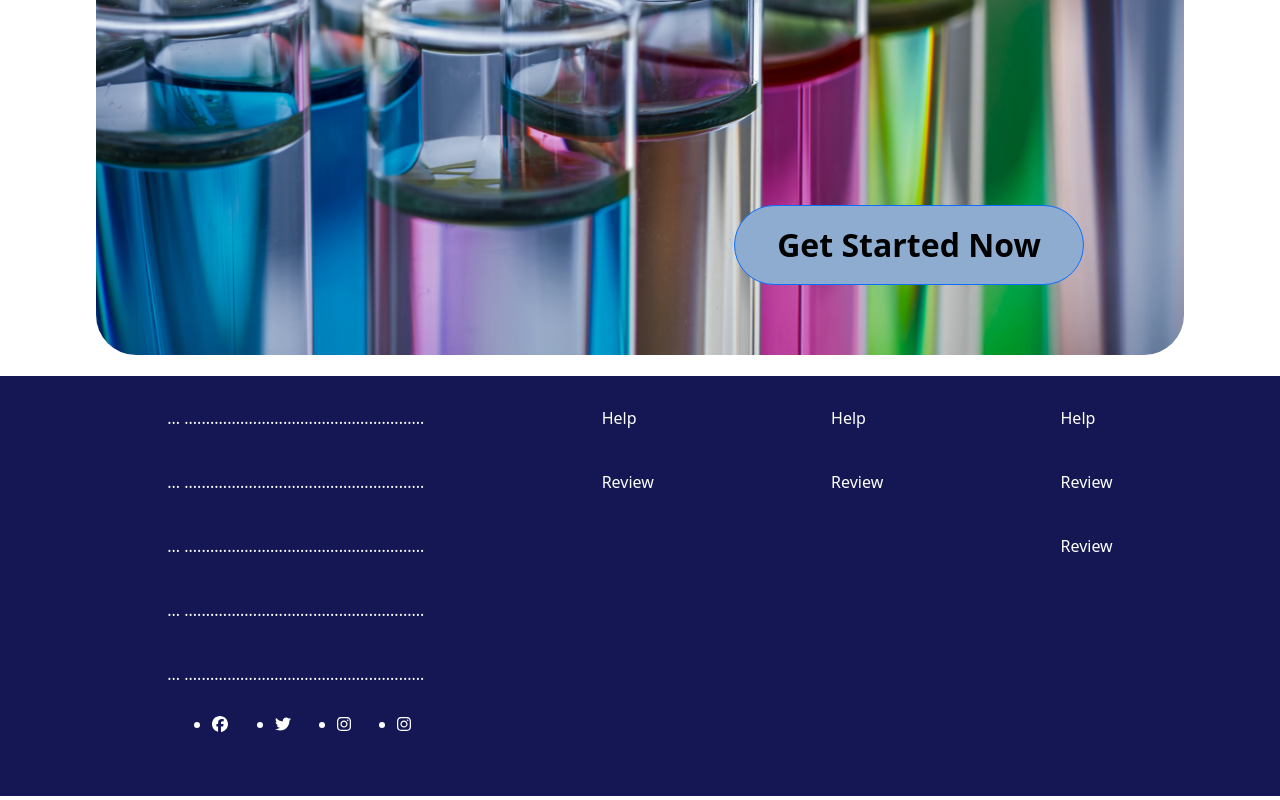
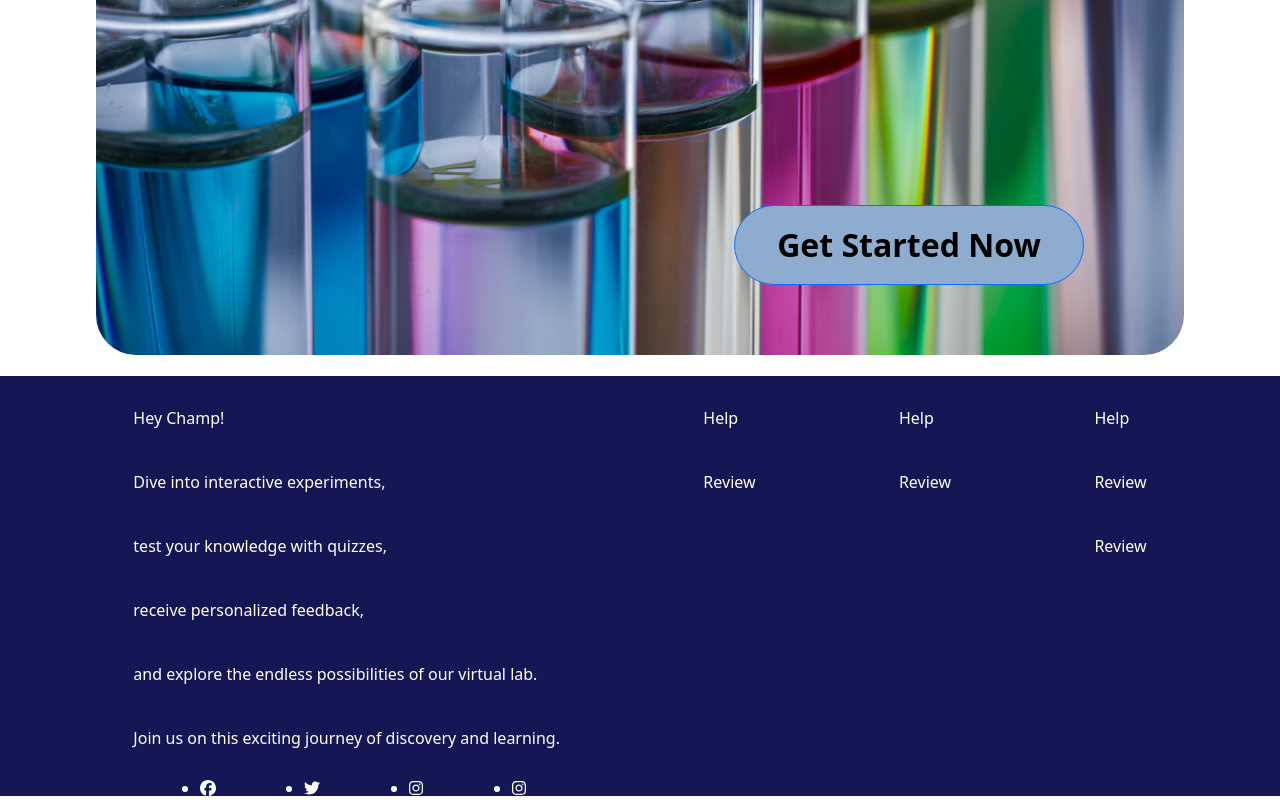
Before and after one commit to Yugeshini16/Capstone-Project-VirtualLab, a React (Create React App) app in the folder frontend/: page / in a window 1280 px wide. Shown: the part 2617-3417 px from the top of the page. Built offline with nearby package versions, Linux system fonts and the light colour scheme.

Commit message:
Footer Content Modified

```diff
--- a/frontend/src/components/Footer.js
+++ b/frontend/src/components/Footer.js
@@ -9,11 +9,13 @@ function Footer() {
         <div className="footerl">
             <div className="fcontent">
                 <div className="footcontent">
-                    <p>... ........................................................</p>
-                    <p>... ........................................................</p>
-                    <p>... ........................................................</p>
-                    <p>... ........................................................</p>
-                    <p>... ........................................................</p>
+
+                    <p>Hey Champ!</p>
+                    <p>Dive into interactive experiments,</p>
+                    <p>test your knowledge with quizzes,</p>
+                    <p>receive personalized feedback,</p>
+                    <p>and explore the endless possibilities of our virtual lab.</p>
+                    <p>Join us on this exciting journey of discovery and learning.</p>
                 </div>
                 <div className="socialmedia">
                     <ul>
```
